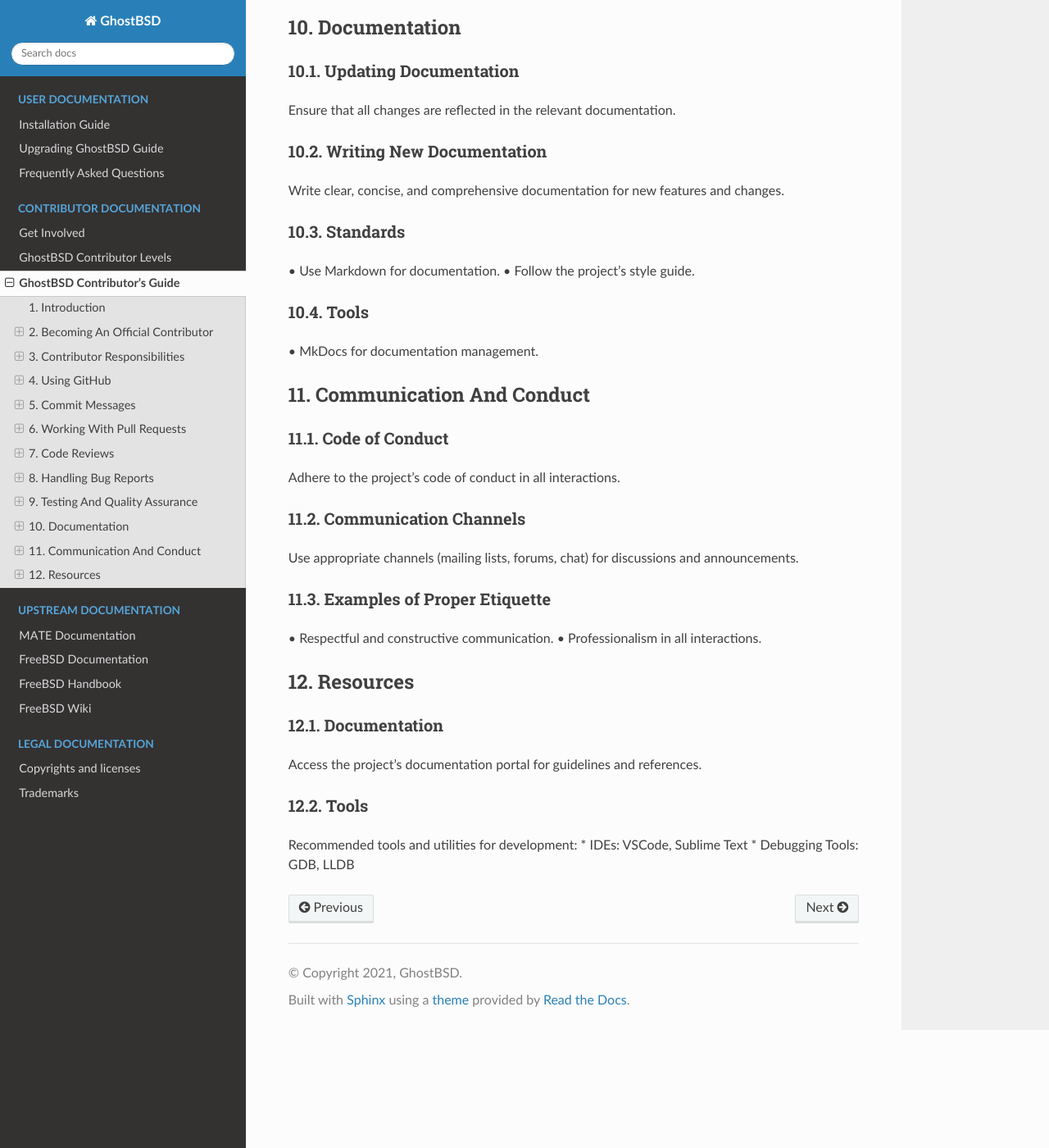
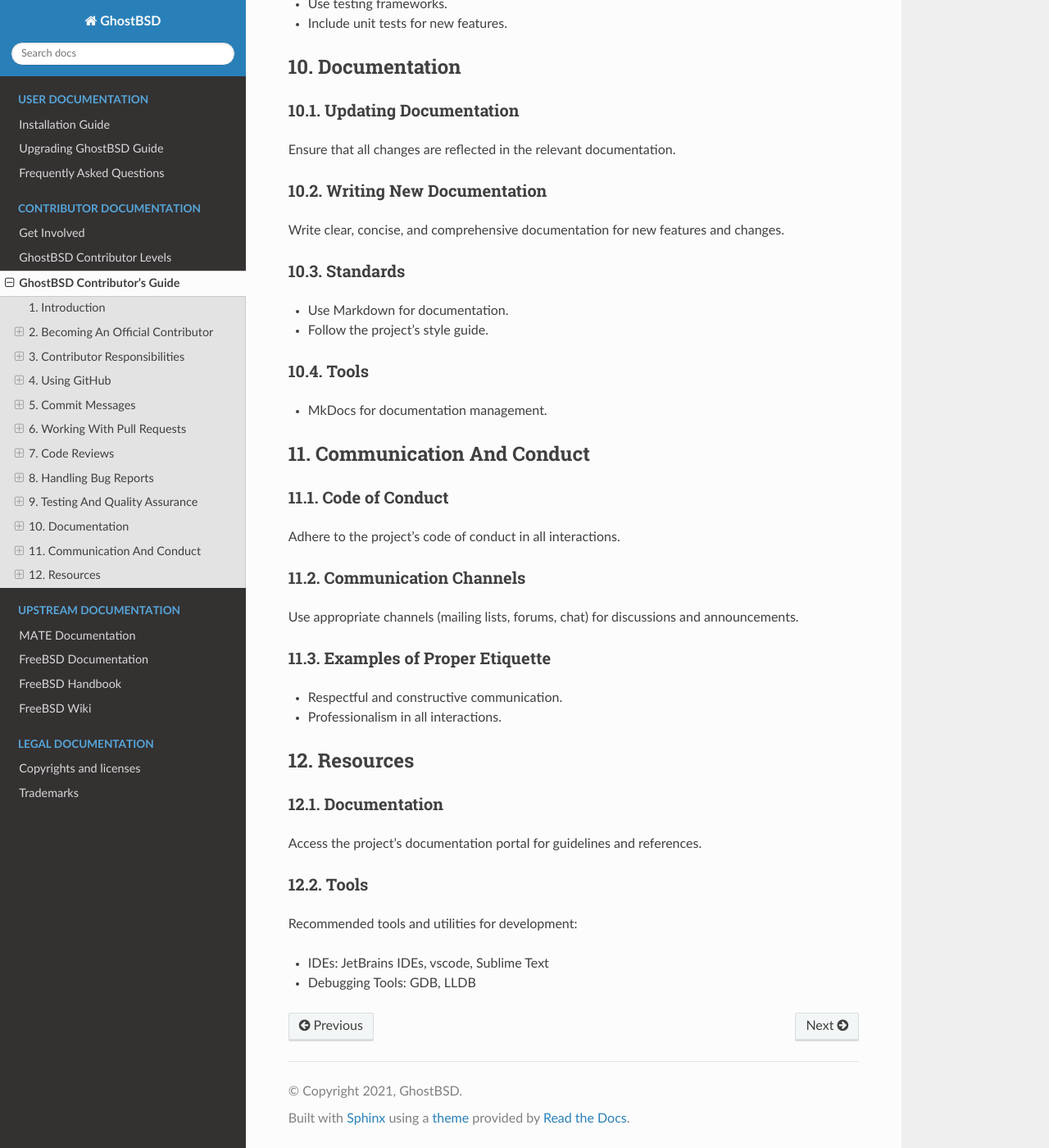
Before and after one commit to ghostbsd/documentation, a Sphinx documentation site: the page built from source/contributor/ghostbsd-contributors-guide.md, in a window 1280 px wide and 1400 px high, scrolled down 4278 px. Shown: the whole window at 82% size. Built offline with Sphinx 7.4.7 and the Read the Docs theme 2.0.0, drawn with Linux system fonts in a browser that asks for light colours; some of the changed text lies outside the part shown.

Commit message:
Fixed some syntax

````diff
--- a/source/contributor/ghostbsd-contributors-guide.md
+++ b/source/contributor/ghostbsd-contributors-guide.md
@@ -32,11 +32,13 @@ Follow the project’s branching strategy for development, feature, and release
 * **feature/xxx**: Feature branches for new developments.
 ### 4.3. Cloning Repositories
 Clone the main repository:
+
 ```
 git clone git@github.com:ghostbsd/ghostbsd.git
 ```
 ### 4.4. Handling Merge Conflicts
 Resolve conflicts using Git:
+
 ```
 git fetch origin
 git checkout feature/branch
@@ -49,6 +51,7 @@ git commit
 ## 5. Commit Messages
 ### 5.1. Format
 Use the following format for commit messages:
+
 ```
 Subject Line (50 characters or less)
 
@@ -89,9 +92,9 @@ Prioritize and categorize bug reports based on severity and impact.
 ### 8.2. Resolution
 Work on resolving bugs in a timely manner, ensuring that fixes are well-tested.
 ### 8.3. Examples
-• High Priority: Critical system crashes.
-• Medium Priority: Functionality issues.
-• Low Priority: Minor UI bugs.
+* High Priority: Critical system crashes.
+* Medium Priority: Functionality issues.
+* Low Priority: Minor UI bugs.
 
 ## 9. Testing And Quality Assurance
 ### 9.1. Automated Testing
@@ -101,8 +104,8 @@ Perform manual testing when necessary, especially for user-facing features.
 ### 9.3. Continuous Integration
 Make use of the project’s continuous integration system to verify your changes.
 ### 9.4. Guidelines for Writing Tests
-• Use testing frameworks.
-• Include unit tests for new features.
+* Use testing frameworks.
+* Include unit tests for new features.
 
 ## 10. Documentation
 ### 10.1. Updating Documentation
@@ -110,10 +113,10 @@ Ensure that all changes are reflected in the relevant documentation.
 ### 10.2. Writing New Documentation
 Write clear, concise, and comprehensive documentation for new features and changes.
 ### 10.3. Standards
-• Use Markdown for documentation.
-• Follow the project’s style guide.
+* Use Markdown for documentation.
+* Follow the project’s style guide.
 ### 10.4. Tools
-• MkDocs for documentation management.
+* MkDocs for documentation management.
 
 ## 11. Communication And Conduct
 ### 11.1. Code of Conduct
@@ -121,11 +124,13 @@ Adhere to the project’s code of conduct in all interactions.
 ### 11.2. Communication Channels
 Use appropriate channels (mailing lists, forums, chat) for discussions and announcements.
 ### 11.3. Examples of Proper Etiquette
-• Respectful and constructive communication.
-• Professionalism in all interactions.
+* Respectful and constructive communication.
+* Professionalism in all interactions.
 
 ## 12. Resources
 ### 12.1. Documentation
 Access the project’s documentation portal for guidelines and references.
 ### 12.2. Tools
-Recommended tools and utilities for development: * IDEs: VSCode, Sublime Text * Debugging Tools: GDB, LLDB
+Recommended tools and utilities for development:
+* IDEs: JetBrains IDEs, vscode, Sublime Text
+* Debugging Tools: GDB, LLDB
````
Also changed, not shown: source/index.md (+1 -1 lines).
